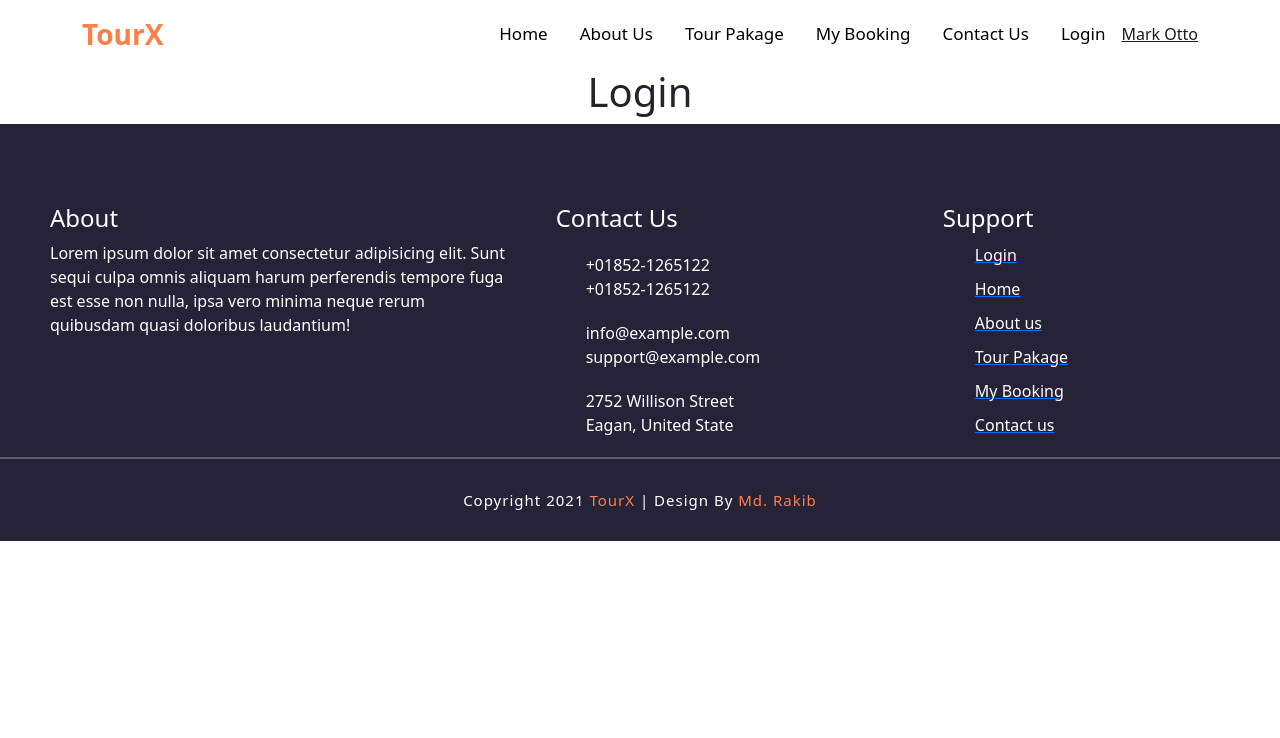
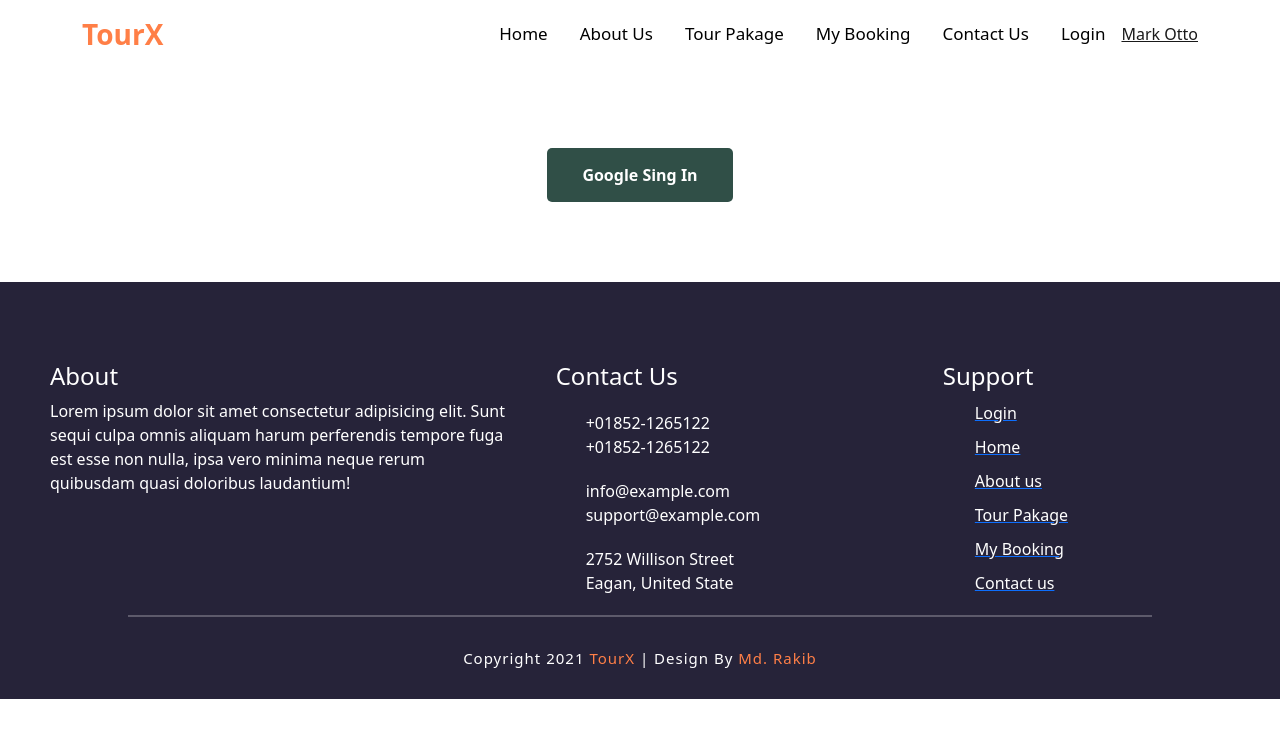
Before and after one commit to rakib5561/TourX-and-travels-site, a React (Create React App) app: page /login in a window 1280 px wide. Shown: the top 738 px of the page. Built offline with nearby package versions, Linux system fonts and the light colour scheme.

Commit message:
login added using firebase

```diff
--- /dev/null
+++ b/src/Firebase/firebase.config.js
@@ -0,0 +1,10 @@
+const firebaseConfig = {
+    apiKey: "AIzaSyAelQonqd4E20vTU9o8B1gzKfWrb_Ia4cs",
+    authDomain: "tourx-6a075.firebaseapp.com",
+    projectId: "tourx-6a075",
+    storageBucket: "tourx-6a075.appspot.com",
+    messagingSenderId: "214392073438",
+    appId: "1:214392073438:web:738695049bef6d358ca64f"
+  };
+
+export default firebaseConfig;
--- /dev/null
+++ b/src/Firebase/firebase.init.js
@@ -0,0 +1,8 @@
+import firebaseConfig from "./firebase.config";
+import { initializeApp } from "firebase/app";
+
+const firebaseAuthentication = () =>{
+    initializeApp(firebaseConfig);
+}
+
+export default firebaseAuthentication;
--- a/src/Pagess/Home/Home/Home.js
+++ b/src/Pagess/Home/Home/Home.js
@@ -1,11 +1,13 @@
 import React from 'react';
 import Banner from '../Banner/Banner';
+import Pakages from '../Pakages/Pakages';
 import WhyTourX from '../WhyTrourX/WhyTourX';
 
 const Home = () => {
     return (
         <div>
             <Banner></Banner>
+            <Pakages></Pakages>
             <WhyTourX></WhyTourX>
         </div>
     );
--- /dev/null
+++ b/src/Pagess/Home/Pakages/Pakages.css
@@ -0,0 +1,7 @@
+.Tour-pakages-wrap {
+  width: 100%;
+  padding: 80px 0px;
+}
+
+.pakages-content {
+}
--- /dev/null
+++ b/src/Pagess/Home/Pakages/Pakages.js
@@ -0,0 +1,19 @@
+import React from 'react';
+import './Pakages.css';
+
+const Pakages = () => {
+    return (
+        <div>
+            <div className="Tour-pakages-wrap">
+
+            <div className="pakages-content">
+                <h5>Choose Your Package</h5>
+                <h1>Select Your Best Package <br /> For Your Travel</h1>
+            </div>
+
+            </div>
+        </div>
+    );
+};
+
+export default Pakages;
--- a/src/Pagess/Login/Login.css
+++ b/src/Pagess/Login/Login.css
@@ -0,0 +1,3 @@
+.login-page {
+  padding: 80px 0px;
+}
--- a/src/Pagess/Login/Login.js
+++ b/src/Pagess/Login/Login.js
@@ -1,10 +1,32 @@
 import React from 'react';
+import firebaseAuthentication from '../../Firebase/firebase.init';
 import './Login.css';
+import { getAuth, signInWithPopup, GoogleAuthProvider } from "firebase/auth";
+firebaseAuthentication();
 
 const Login = () => {
+
+    const auth = getAuth();
+    const GoogleProvider = new GoogleAuthProvider();
+
+    const handleSubmit = (e) =>{
+        e.preventDefault();
+        signInWithPopup(auth, GoogleProvider)
+            .then(result => {
+                const user = result.user;
+                console.log(user);
+            })
+            .catch((error) => {
+                const errorMessage = error.message;
+                console.log(errorMessage);
+              });
+    }
+
     return (
-        <div>
-            <h1>Login</h1>
+        <div className="login-page">
+           <form onSubmit={handleSubmit}>
+            <input className="btn-style" type="submit" value="Google Sing In" />
+           </form>
         </div>
     );
 };
--- a/src/Shared/Footer/Footer.css
+++ b/src/Shared/Footer/Footer.css
@@ -33,7 +33,7 @@
 }
 
 hr {
-  width: 100%;
+  width: 80%;
   padding: 1px 0px;
   margin: 0 auto;
 }
```
